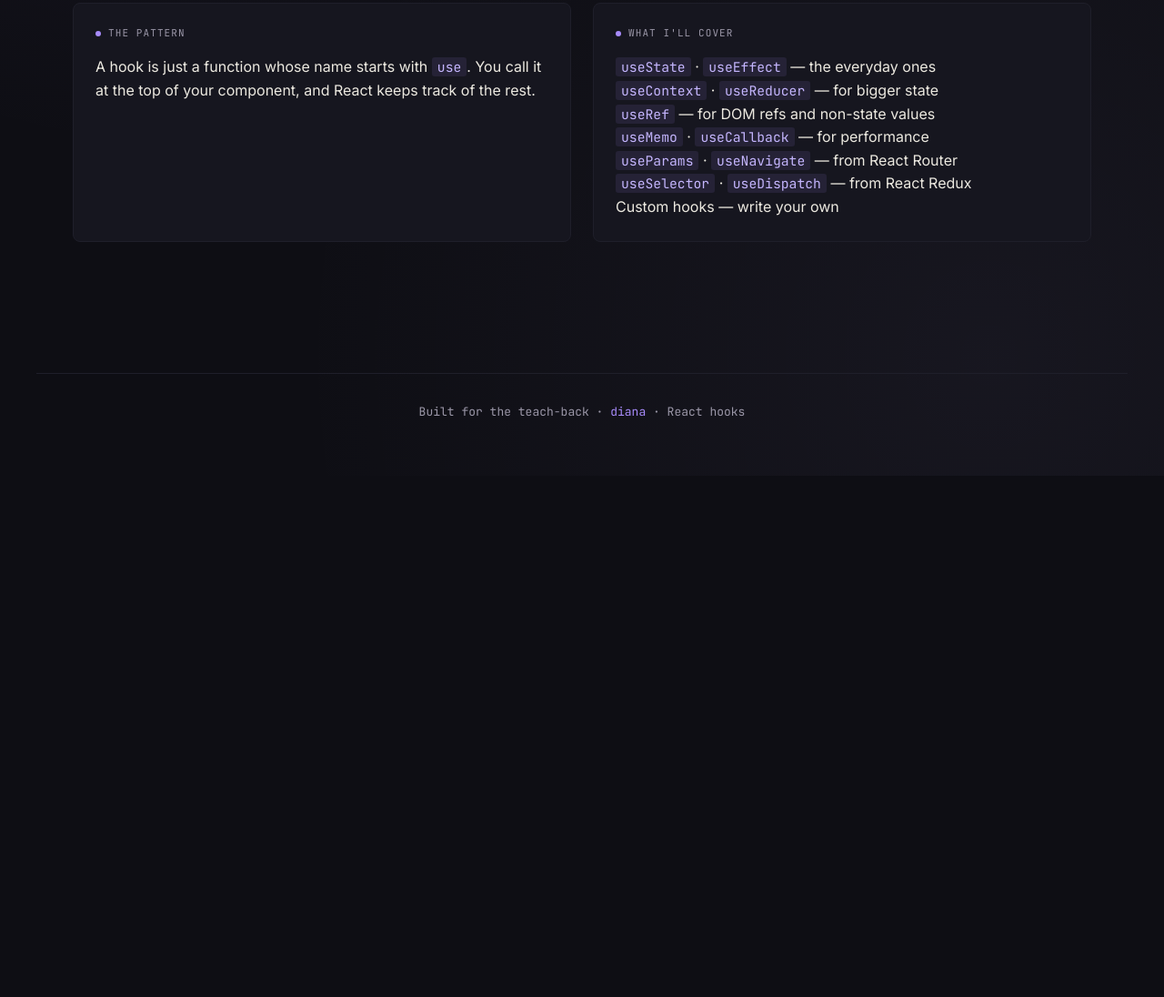
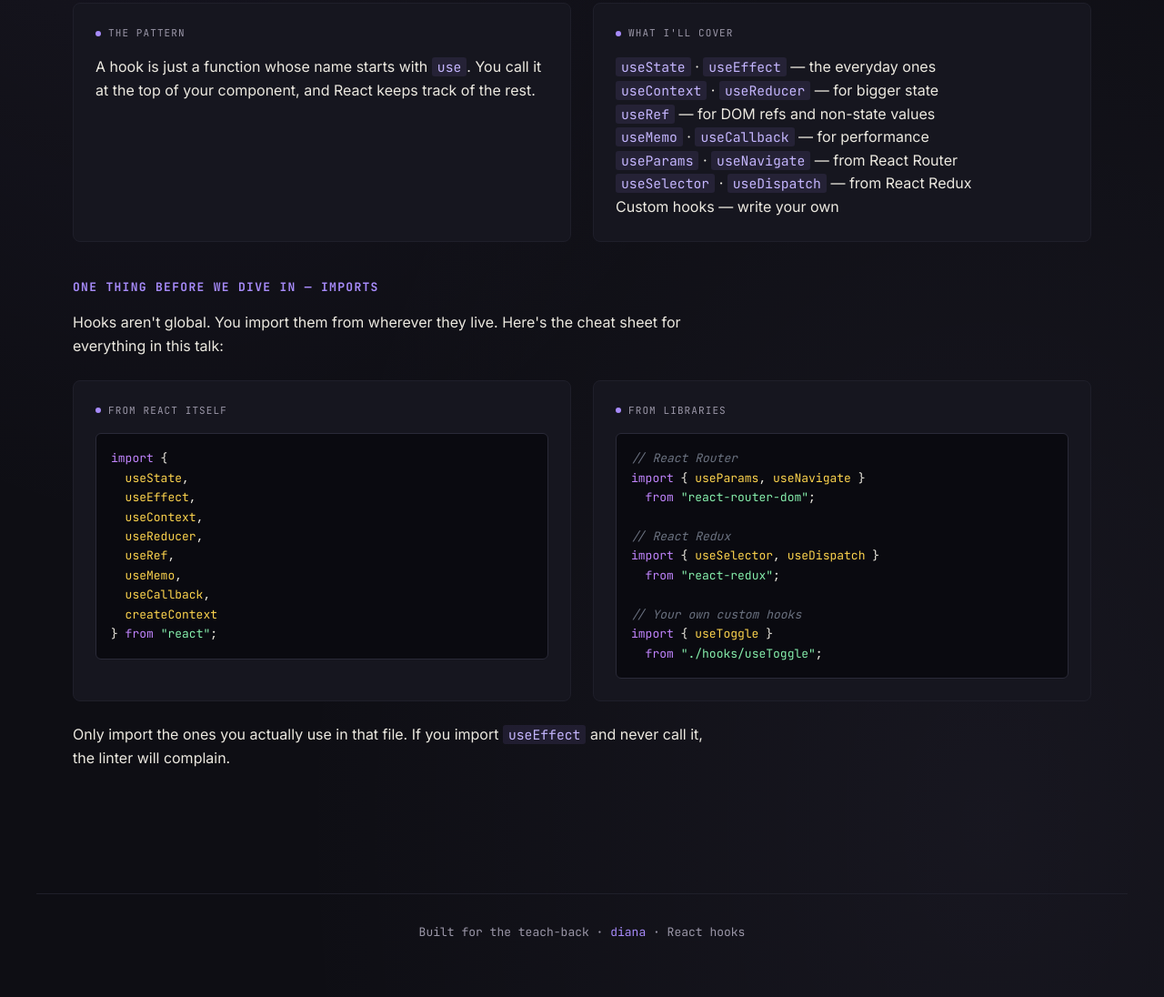
Before and after one commit to DBusch-Developer/hooks-teachback, a plain HTML site: page index.html in a window 1280 px wide. Shown: the part 800-1896 px from the top of the page at 91% size. Before the commit the page ends 1323 px from the top, so only its background shows below. Drawn offline with Linux system fonts and the light colour scheme.

Commit message:
Adds favicon.

```diff
--- a/index.html
+++ b/index.html
@@ -4,6 +4,11 @@
 <meta charset="UTF-8" />
 <meta name="viewport" content="width=device-width, initial-scale=1.0" />
 <title>React Hooks — Teach-Back</title>
+<link rel="icon" type="image/svg+xml" href="favicon.svg">
+<link rel="icon" type="image/png" sizes="32x32" href="favicon-32.png">
+<link rel="icon" type="image/png" sizes="16x16" href="favicon-16.png">
+<link rel="icon" href="favicon.ico" sizes="any">
+<link rel="apple-touch-icon" href="apple-touch-icon.png">
 <link rel="preconnect" href="https://fonts.googleapis.com">
 <link rel="preconnect" href="https://fonts.gstatic.com" crossorigin>
 <link href="https://fonts.googleapis.com/css2?family=Instrument+Serif:ital@0;1&family=JetBrains+Mono:wght@400;500;700&family=Inter:wght@400;500;600&display=swap" rel="stylesheet">
@@ -552,6 +557,41 @@
       <li>If anyone asks "why hooks instead of classes?" — they let you reuse stateful logic, the code is shorter, and you don't have to worry about <code>this</code>.</li>
     </ul>
   </div>
+
+  <h3>One thing before we dive in — imports</h3>
+  <p>Hooks aren't global. You import them from wherever they live. Here's the cheat sheet for everything in this talk:</p>
+
+  <div class="split">
+    <div class="card">
+      <div class="card-label">From React itself</div>
+<pre><span class="kw">import</span> {
+  <span class="var">useState</span>,
+  <span class="var">useEffect</span>,
+  <span class="var">useContext</span>,
+  <span class="var">useReducer</span>,
+  <span class="var">useRef</span>,
+  <span class="var">useMemo</span>,
+  <span class="var">useCallback</span>,
+  <span class="var">createContext</span>
+} <span class="kw">from</span> <span class="str">"react"</span>;</pre>
+    </div>
+    <div class="card">
+      <div class="card-label">From libraries</div>
+<pre><span class="com">// React Router</span>
+<span class="kw">import</span> { <span class="var">useParams</span>, <span class="var">useNavigate</span> }
+  <span class="kw">from</span> <span class="str">"react-router-dom"</span>;
+
+<span class="com">// React Redux</span>
+<span class="kw">import</span> { <span class="var">useSelector</span>, <span class="var">useDispatch</span> }
+  <span class="kw">from</span> <span class="str">"react-redux"</span>;
+
+<span class="com">// Your own custom hooks</span>
+<span class="kw">import</span> { <span class="var">useToggle</span> }
+  <span class="kw">from</span> <span class="str">"./hooks/useToggle"</span>;</pre>
+    </div>
+  </div>
+
+  <p>Only import the ones you actually use in that file. If you import <code>useEffect</code> and never call it, the linter will complain.</p>
 </section>
 
 <!-- ========== useState ========== -->
@@ -561,7 +601,9 @@
 
   <p>You give it a starting value. It gives you back the current value plus a function to update it. When you call the update function, React re-renders the component with the new value.</p>
 
-  <pre><span class="kw">const</span> [<span class="var">value</span>, <span class="fn">setValue</span>] = <span class="fn">useState</span>(<span class="str">initialValue</span>);</pre>
+  <pre><span class="kw">import</span> { <span class="var">useState</span> } <span class="kw">from</span> <span class="str">"react"</span>;
+
+<span class="kw">const</span> [<span class="var">value</span>, <span class="fn">setValue</span>] = <span class="fn">useState</span>(<span class="str">initialValue</span>);</pre>
 
   <h3>Live demo</h3>
   <div class="split">
@@ -642,7 +684,9 @@
 
   <p>Rendering should be predictable. Anything that <em>isn't</em> just turning state into UI — calling an API, reading from storage, navigating — goes inside <code>useEffect</code>.</p>
 
-  <pre><span class="fn">useEffect</span>(() =&gt; {
+  <pre><span class="kw">import</span> { <span class="var">useEffect</span> } <span class="kw">from</span> <span class="str">"react"</span>;
+
+<span class="fn">useEffect</span>(() =&gt; {
   <span class="com">// the effect</span>
 }, [<span class="var">dependencies</span>]);</pre>
 
@@ -740,7 +784,9 @@
 
   <p>When a lot of components need the same data — the logged-in user, a theme, a language preference — you can stop drilling it through every prop and put it in a Context instead. Any component inside the Provider can grab it directly.</p>
 
-  <pre><span class="kw">const</span> <span class="var">UserContext</span> = <span class="fn">createContext</span>();
+  <pre><span class="kw">import</span> { <span class="var">createContext</span>, <span class="var">useContext</span> } <span class="kw">from</span> <span class="str">"react"</span>;
+
+<span class="kw">const</span> <span class="var">UserContext</span> = <span class="fn">createContext</span>();
 
 <span class="com">// at the top of the tree</span>
 &lt;<span class="var">UserContext</span>.<span class="var">Provider</span> value={<span class="var">user</span>}&gt;
@@ -845,7 +891,9 @@
 
   <p>When state gets complex — multiple fields, nested objects, related changes — <code>useReducer</code> moves the update logic out of your JSX and into one place. You <em>dispatch actions</em> and a <em>reducer function</em> decides how state changes.</p>
 
-  <pre><span class="kw">const</span> [<span class="var">state</span>, <span class="var">dispatch</span>] = <span class="fn">useReducer</span>(<span class="var">reducer</span>, <span class="var">initialState</span>);
+  <pre><span class="kw">import</span> { <span class="var">useReducer</span> } <span class="kw">from</span> <span class="str">"react"</span>;
+
+<span class="kw">const</span> [<span class="var">state</span>, <span class="var">dispatch</span>] = <span class="fn">useReducer</span>(<span class="var">reducer</span>, <span class="var">initialState</span>);
 
 <span class="kw">function</span> <span class="fn">reducer</span>(<span class="var">state</span>, <span class="var">action</span>) {
   <span class="kw">switch</span> (<span class="var">action</span>.<span class="var">type</span>) {
@@ -941,7 +989,9 @@
 
   <p>Most of the time you want React to manage everything. But sometimes you need to talk to a DOM element directly — focus an input, scroll to a position, measure a div. <code>useRef</code> gives you a stable handle to it. The <code>.current</code> property is mutable and persists across renders.</p>
 
-  <pre><span class="kw">const</span> <span class="var">inputRef</span> = <span class="fn">useRef</span>(<span class="kw">null</span>);
+  <pre><span class="kw">import</span> { <span class="var">useRef</span> } <span class="kw">from</span> <span class="str">"react"</span>;
+
+<span class="kw">const</span> <span class="var">inputRef</span> = <span class="fn">useRef</span>(<span class="kw">null</span>);
 
 &lt;<span class="kw">input</span> ref={<span class="var">inputRef</span>} /&gt;
 
@@ -1016,7 +1066,9 @@
 
   <p>Every time a component renders, all the code in it runs. Usually fine. But if you've got something slow — sorting a big list, computing aggregates, filtering thousands of items — <code>useMemo</code> remembers the result and only re-runs the calculation when its inputs change.</p>
 
-  <pre><span class="kw">const</span> <span class="var">result</span> = <span class="fn">useMemo</span>(() =&gt; <span class="fn">expensiveCalc</span>(<span class="var">items</span>), [<span class="var">items</span>]);</pre>
+  <pre><span class="kw">import</span> { <span class="var">useMemo</span> } <span class="kw">from</span> <span class="str">"react"</span>;
+
+<span class="kw">const</span> <span class="var">result</span> = <span class="fn">useMemo</span>(() =&gt; <span class="fn">expensiveCalc</span>(<span class="var">items</span>), [<span class="var">items</span>]);</pre>
 
   <h3>What I actually did</h3>
   <span class="file-path">client/src/pages/<span>Tasks.jsx</span></span>
@@ -1068,7 +1120,9 @@
 
   <p>Every render creates new function references. Usually harmless — but if you pass a function to a child that's wrapped in <code>React.memo</code>, the child re-renders anyway because the function "changed." <code>useCallback</code> keeps the same function reference between renders unless its dependencies change.</p>
 
-  <pre><span class="kw">const</span> <span class="fn">handleClick</span> = <span class="fn">useCallback</span>(() =&gt; {
+  <pre><span class="kw">import</span> { <span class="var">useCallback</span> } <span class="kw">from</span> <span class="str">"react"</span>;
+
+<span class="kw">const</span> <span class="fn">handleClick</span> = <span class="fn">useCallback</span>(() =&gt; {
   <span class="fn">doSomething</span>(<span class="var">x</span>);
 }, [<span class="var">x</span>]);</pre>
 
@@ -1204,7 +1258,9 @@
 
   <h3><code>useParams</code> — read values from the URL</h3>
   <span class="file-path">client/src/pages/<span>ProjectDetail.jsx</span></span>
-<pre><span class="com">// route is defined as "/projects/:projectId"</span>
+<pre><span class="kw">import</span> { <span class="var">useParams</span> } <span class="kw">from</span> <span class="str">"react-router-dom"</span>;
+
+<span class="com">// route is defined as "/projects/:projectId"</span>
 <span class="kw">const</span> { <span class="var">projectId</span> } = <span class="fn">useParams</span>();
 
 <span class="com">// now I can use projectId to fetch the right project</span>
@@ -1213,7 +1269,9 @@
 
   <h3><code>useNavigate</code> — change the URL programmatically</h3>
   <span class="file-path">client/src/pages/<span>Login.jsx</span></span>
-<pre><span class="kw">const</span> <span class="var">navigate</span> = <span class="fn">useNavigate</span>();
+<pre><span class="kw">import</span> { <span class="var">useNavigate</span> } <span class="kw">from</span> <span class="str">"react-router-dom"</span>;
+
+<span class="kw">const</span> <span class="var">navigate</span> = <span class="fn">useNavigate</span>();
 
 <span class="fn">useEffect</span>(() =&gt; {
   <span class="kw">if</span> (<span class="var">isLoggedIn</span>) {
@@ -1241,13 +1299,17 @@
 
   <h3><code>useSelector</code> — read from the store</h3>
   <span class="file-path">client/src/<span>App.jsx</span></span>
-<pre><span class="kw">const</span> { <span class="var">isLoggedIn</span> } = <span class="fn">useSelector</span>((<span class="var">state</span>) =&gt; <span class="var">state</span>.<span class="var">auth</span>);
+<pre><span class="kw">import</span> { <span class="var">useSelector</span> } <span class="kw">from</span> <span class="str">"react-redux"</span>;
+
+<span class="kw">const</span> { <span class="var">isLoggedIn</span> } = <span class="fn">useSelector</span>((<span class="var">state</span>) =&gt; <span class="var">state</span>.<span class="var">auth</span>);
 <span class="kw">const</span> { <span class="var">user</span> } = <span class="fn">useSelector</span>((<span class="var">state</span>) =&gt; <span class="var">state</span>.<span class="var">auth</span>);</pre>
   <p>You hand it a function that picks out the slice of state you care about. If that slice changes, your component re-renders. The whole component tree could change — you only re-render when <em>your slice</em> changes.</p>
 
   <h3><code>useDispatch</code> — send actions to the store</h3>
   <span class="file-path">client/src/pages/<span>Login.jsx</span></span>
-<pre><span class="kw">const</span> <span class="var">dispatch</span> = <span class="fn">useDispatch</span>();
+<pre><span class="kw">import</span> { <span class="var">useDispatch</span> } <span class="kw">from</span> <span class="str">"react-redux"</span>;
+
+<span class="kw">const</span> <span class="var">dispatch</span> = <span class="fn">useDispatch</span>();
 
 <span class="com">// when the form submits</span>
 <span class="fn">dispatch</span>(<span class="fn">authLogin</span>({ ...<span class="var">loginForm</span> }));</pre>
```
Also changed, not shown: apple-touch-icon.png (added), favicon-16.png (added), favicon-32.png (added), favicon-48.png (added), favicon.ico (added), favicon.svg (added), icon-192.png (added), icon-512.png (added).
